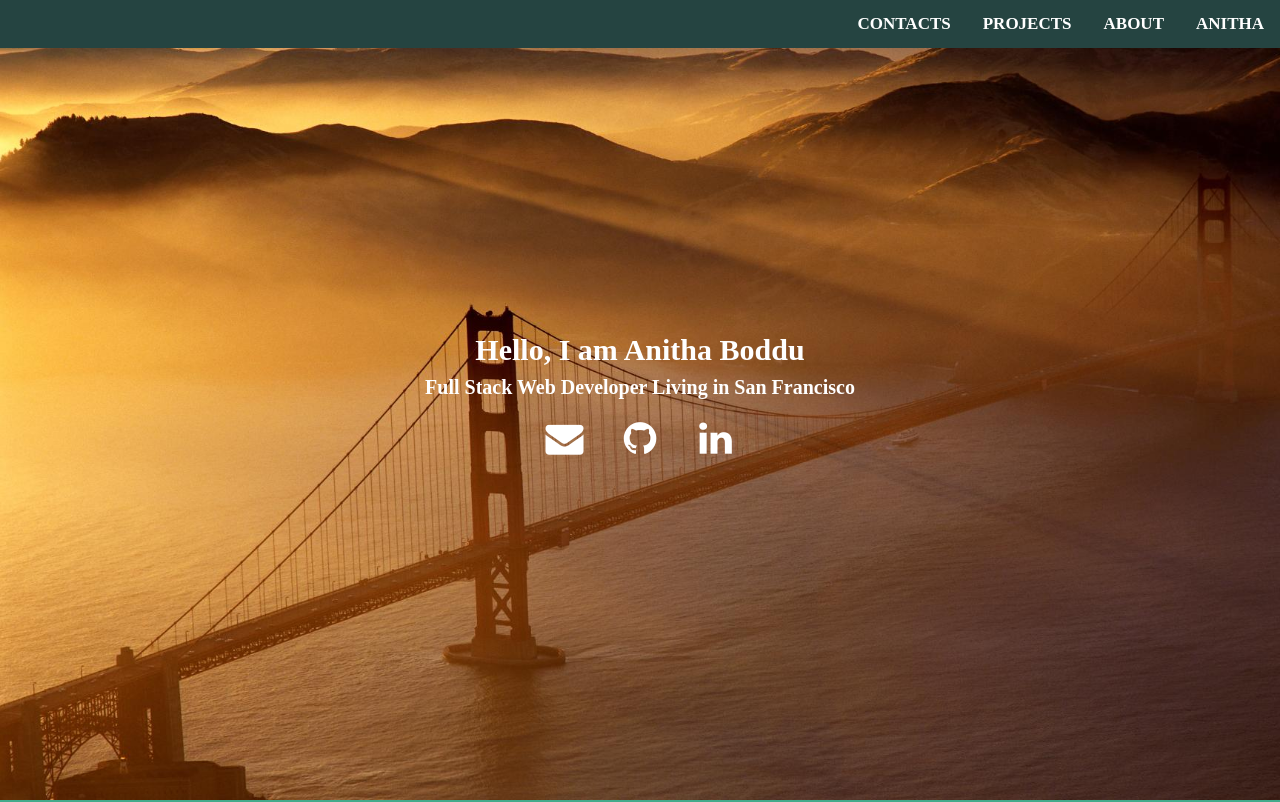
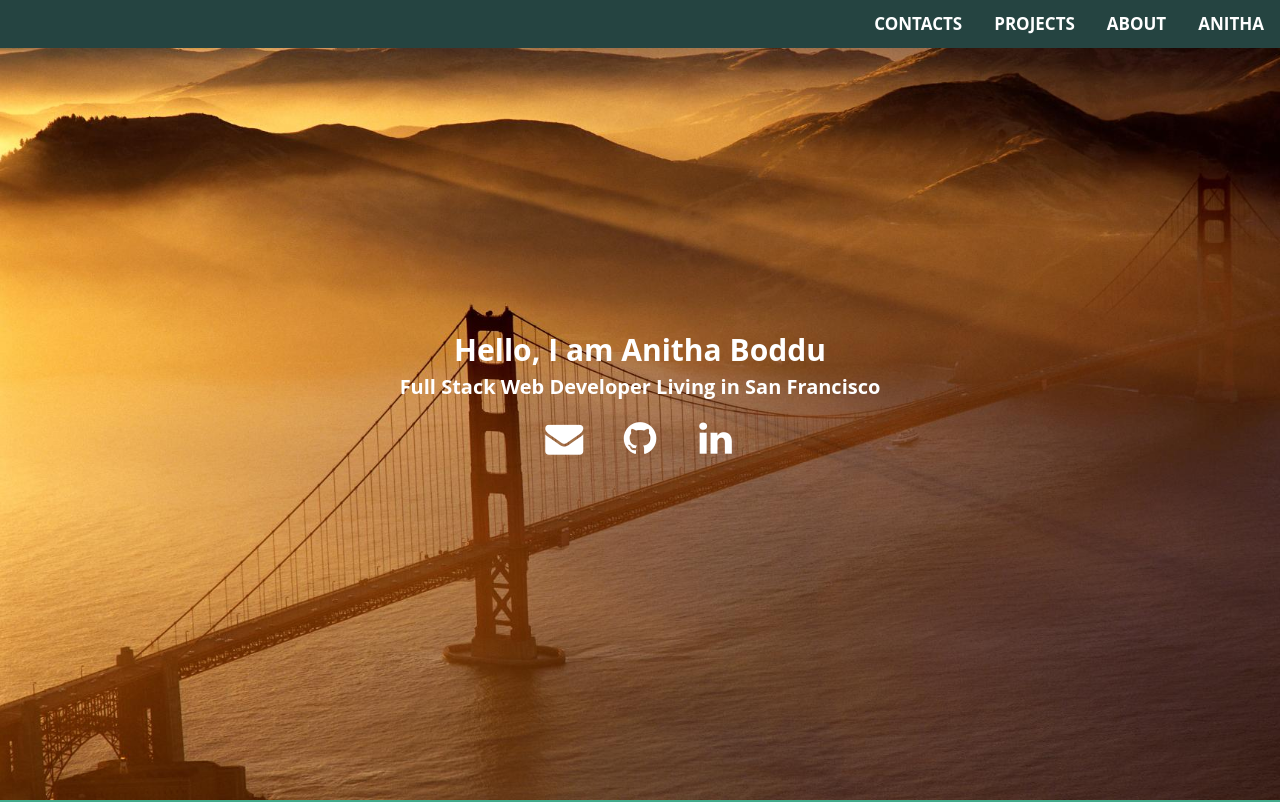
Before and after one commit to AnithaBoddu/portfolio, a plain HTML site: page index.html in a window 1280 px wide. Shown: the top 802 px of the page. Drawn offline with nearby package versions, Linux system fonts and the light colour scheme.

Commit message:
changed font style

```diff
--- a/css/index.css
+++ b/css/index.css
@@ -6,7 +6,7 @@ html, body {
     -webkit-font-smoothing: antialiased;
     height: 100%;
     margin: 0;
-    font-family: 'Slabo 27px', serif;
+    font-family: 'Open Sans', sans-serif;
     font-weight: 400;
     line-height: 1.5;
     color: #06080D;
```
